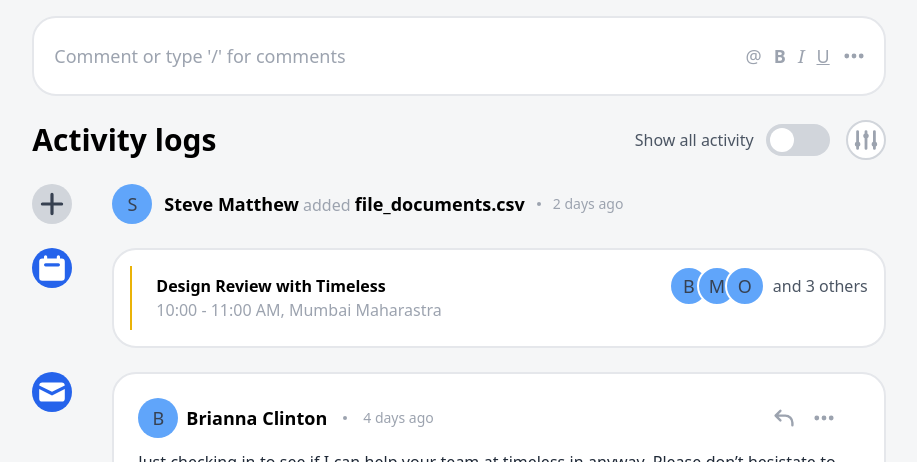
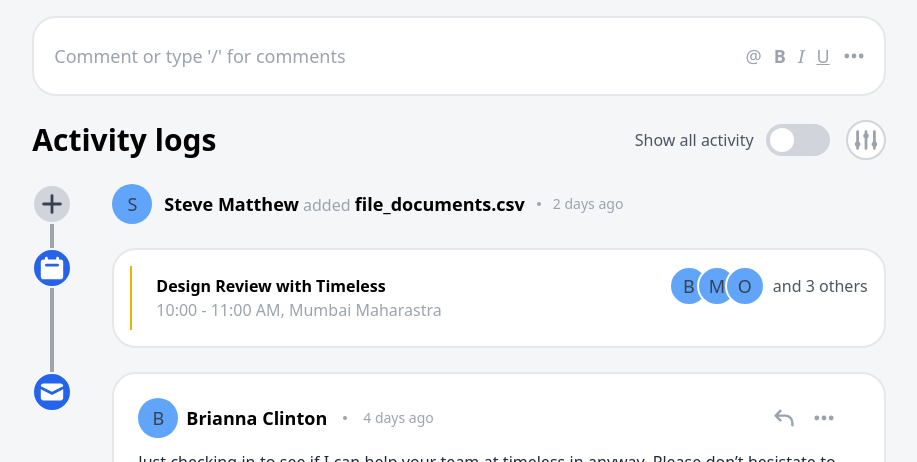
Before and after one commit to kpldvnpne/activity-log-implementation, a React (Create React App) app: page / in a window 1280 px wide. Shown: the top 462 px of the page, without its empty margins (181-1098 px from the left). Built offline with nearby package versions, Linux system fonts and the light colour scheme.

Commit message:
Add timeline

```diff
--- a/src/App.tsx
+++ b/src/App.tsx
@@ -1,6 +1,7 @@
 import React, {
   ReactElement,
   ReactNode,
+  RefObject,
   useLayoutEffect,
   useRef,
   useState,
@@ -15,15 +16,61 @@ import {
   SelectorIcon,
 } from "@heroicons/react/solid";
 
+const defaultBoundingRect: DOMRect = {
+  top: 0,
+  bottom: 0,
+  left: 0,
+  right: 0,
+  width: 0,
+  height: 0,
+  x: 0,
+  y: 0,
+  toJSON: () => ({}),
+};
+
+interface TimelineProps {
+  startRef: RefObject<HTMLDivElement>;
+  endRef: RefObject<HTMLDivElement>;
+}
+
+function TimelineLine({ startRef, endRef }: TimelineProps) {
+  const startBox =
+    startRef.current?.getBoundingClientRect() ?? defaultBoundingRect;
+  const endBox = endRef.current?.getBoundingClientRect() ?? defaultBoundingRect;
+
+  return (
+    <div
+      className="absolute w-1 bg-gray-400 z-0"
+      style={{
+        top: startBox.top + startBox.height / 2,
+        left: startBox.left + startBox.width / 2 - 2,
+        bottom: window.innerHeight - (endBox.top + endBox.height / 2),
+      }}
+    />
+  );
+}
+
+const bgColor = "#F5F6F7";
+
 function App(): React.ReactElement {
+  const firstActivityIconRef = useRef<HTMLDivElement>(null);
+  const lastActivityIconRef = useRef<HTMLDivElement>(null);
+
+  useWindowSize();
+
   return (
-    <div style={{ backgroundColor: "#F5F6F7" }} className="h-screen font-sans">
-      <div className="w-5/6 xl:w-4/6  mx-auto space-y-6 py-4">
+    <div style={{ backgroundColor: bgColor }} className="h-screen font-sans">
+      <div className="w-5/6 xl:w-4/6 mx-auto py-4">
+        <TimelineLine
+          startRef={firstActivityIconRef}
+          endRef={lastActivityIconRef}
+        />
+        <div className="w-full h-full space-y-6 z-10 relative">
           <SearchInput />
           <ActivityLogsHeader />
           <ActivityLog
             icon={
-            <ActivityIcon>
+              <ActivityIcon ref={firstActivityIconRef}>
                 <PlusIcon />
               </ActivityIcon>
             }
@@ -48,7 +95,8 @@ function App(): React.ReactElement {
               "ghi",
             ]}
           />
-        <MessageActivityLog />
+          <MessageActivityLog ref={lastActivityIconRef} />
+        </div>
       </div>
     </div>
   );
@@ -62,7 +110,7 @@ interface Message {
   text: string;
 }
 
-function MessageActivityLog() {
+const MessageActivityLog = React.forwardRef<HTMLDivElement, {}>((_, ref) => {
   const messages: Message[] = [
     {
       who: "Brianna Clinton",
@@ -79,7 +127,7 @@ function MessageActivityLog() {
   return (
     <ActivityLog
       icon={
-        <ActivityIcon important>
+        <ActivityIcon important ref={ref}>
           <MailIcon />
         </ActivityIcon>
       }
@@ -107,7 +155,7 @@ function MessageActivityLog() {
       }
     />
   );
-}
+});
 
 function useWindowSize() {
   const [size, setSize] = useState([0, 0]);
@@ -367,17 +415,21 @@ interface ActivityIconProps {
   children: ReactNode;
 }
 
-function ActivityIcon({ children, important = false }: ActivityIconProps) {
+const ActivityIcon = React.forwardRef<HTMLDivElement, ActivityIconProps>(
+  ({ children, important = false }, ref) => {
     const textColorClass = important ? "text-white" : "text-gray-700";
     const backgroundColorClass = important ? "bg-blue-600" : "bg-gray-300";
     return (
       <div
-      className={`rounded-full ${backgroundColorClass} ${textColorClass} h-10 w-10 flex items-center justify-center flex-shrink-0 p-1`}
+        ref={ref}
+        style={{ borderColor: bgColor }}
+        className={`rounded-full ${backgroundColorClass} ${textColorClass} h-10 w-10 flex items-center justify-center flex-shrink-0 p-1 border-2`}
       >
         {children}
       </div>
     );
   }
+);
 
 function ActivityLogsHeader() {
   return (
```
Lines whose indentation alone changed are shown as unchanged.
